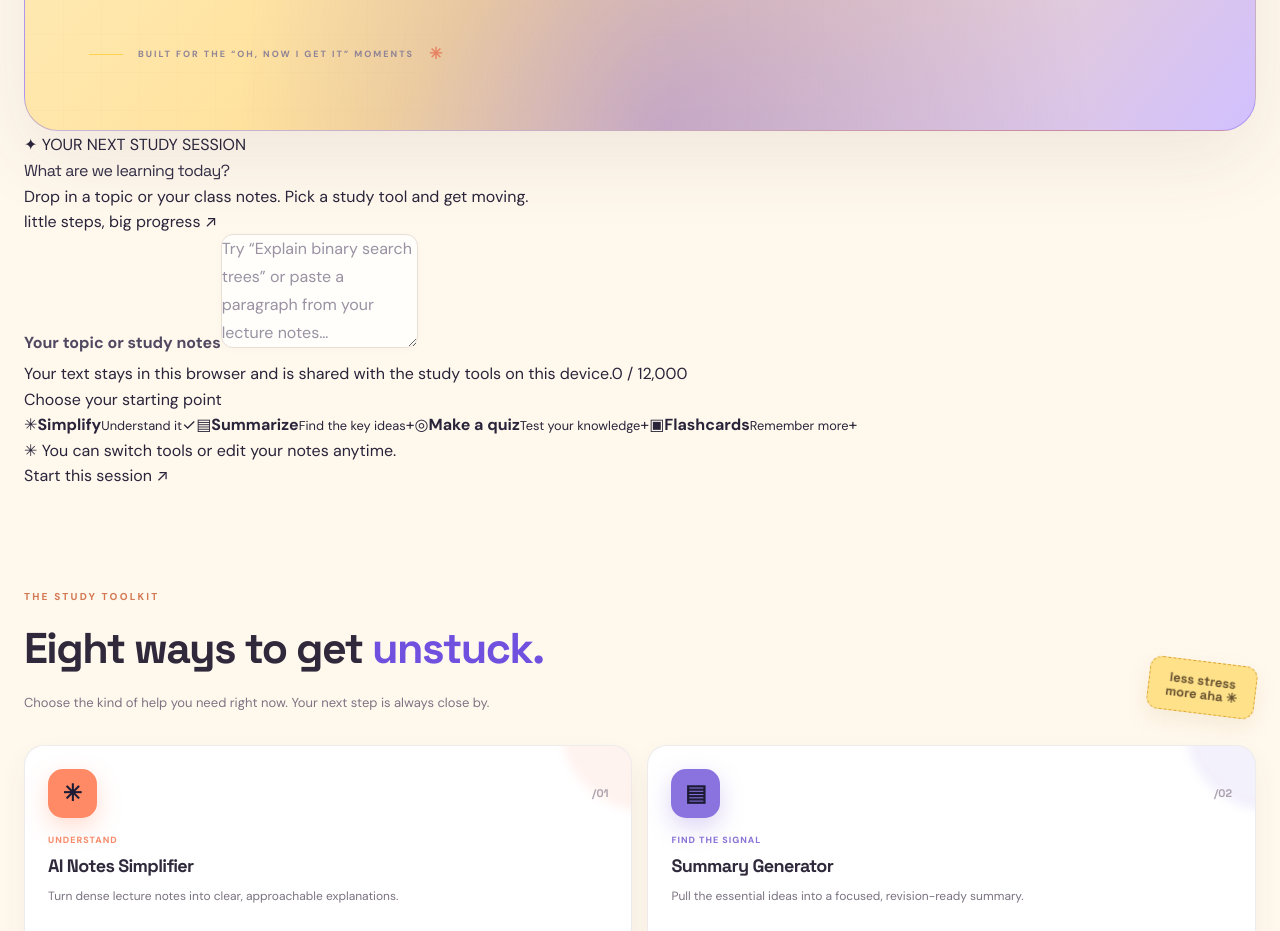
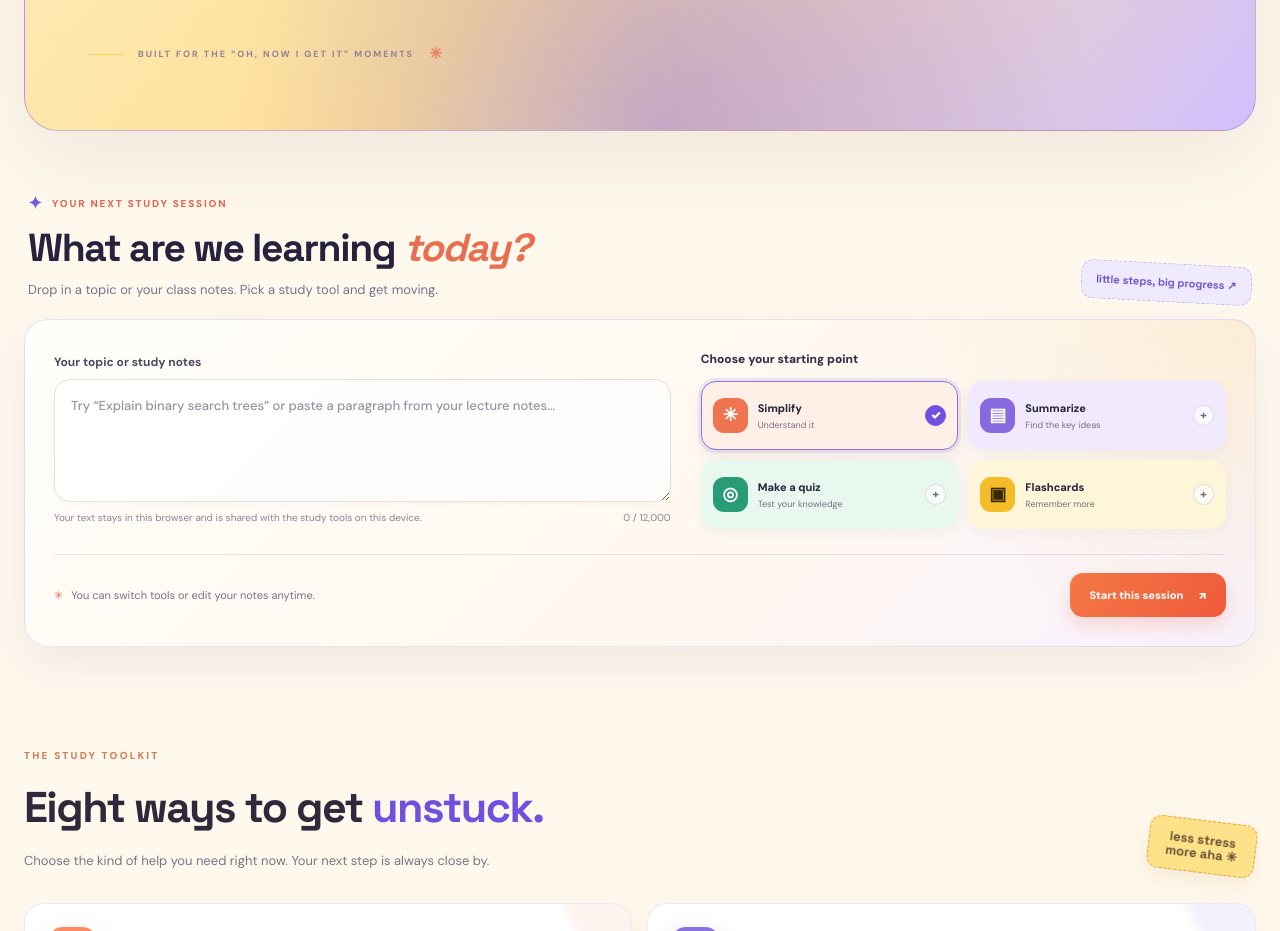
Before and after one commit to mdzubair4g-art/Ai-Study-Assistant, a React (Vite) app: page / in a window 1280 px wide. Shown: the part 800-1731 px from the top of the page. Built offline with nearby package versions, Linux system fonts and the light colour scheme.

Commit message:
Style quick-start study workspace

```diff
--- a/src/App.css
+++ b/src/App.css
@@ -3140,3 +3140,240 @@ body::before {
     min-height: 230px;
   }
 }
+
+
+/* =========================================================
+   QUICK START STUDY WORKSPACE
+   A compact, interactive entry point that passes notes into
+   the existing Simplify, Summary, MCQ and Flashcard flows.
+   ========================================================= */
+.quick-start-section {
+  position: relative;
+  margin: 58px 0 0;
+  animation: quickStartIn .72s cubic-bezier(.2,.7,.2,1) both;
+}
+.quick-start-heading {
+  display: flex;
+  align-items: flex-end;
+  justify-content: space-between;
+  gap: 22px;
+  margin: 0 4px 18px;
+}
+.quick-start-kicker {
+  display: flex;
+  align-items: center;
+  gap: 8px;
+  margin: 0 0 9px;
+  color: #df654b;
+  font-size: 10px;
+  font-weight: 900;
+  letter-spacing: 1.8px;
+}
+.quick-start-kicker span { color: #7758df; font-size: 17px; }
+.quick-start-heading h2 {
+  margin: 0;
+  color: #25233d !important;
+  font-family: "Space Grotesk", sans-serif;
+  font-size: clamp(27px, 3.6vw, 39px);
+  font-weight: 750;
+  letter-spacing: -1.8px;
+  line-height: 1.08;
+}
+.quick-start-heading h2 span {
+  color: #e96d4f;
+  font-style: italic;
+}
+.quick-start-heading > div:first-child > p:last-child {
+  margin: 10px 0 0;
+  color: #77738d !important;
+  font-size: 13px;
+}
+.quick-start-doodle {
+  flex-shrink: 0;
+  padding: 10px 14px;
+  border: 1px dashed rgba(112,80,223,.35);
+  border-radius: 12px;
+  color: #7154cf;
+  background: #f0eaff;
+  font-family: "Space Grotesk", sans-serif;
+  font-size: 11px;
+  font-weight: 800;
+  transform: rotate(3deg);
+}
+.quick-start-card {
+  display: grid;
+  grid-template-columns: minmax(0,1.08fr) minmax(0,.92fr);
+  gap: 25px 30px;
+  padding: clamp(18px,3vw,29px);
+  border: 1px solid rgba(112,80,223,.14);
+  border-radius: 24px;
+  background:
+    radial-gradient(circle at 100% 0%, rgba(255,198,41,.16), transparent 28%),
+    linear-gradient(135deg, #fffefa 0%, #fff8ef 58%, #f8f2ff 100%);
+  box-shadow: 0 18px 46px rgba(68,49,104,.075);
+}
+.quick-start-input-wrap,
+.quick-start-tools { min-width: 0; }
+.quick-start-input-wrap label,
+.quick-start-label {
+  display: block;
+  margin: 0 0 11px;
+  color: #302d4d;
+  font-size: 12px;
+  font-weight: 850;
+}
+.quick-start-card textarea {
+  display: block;
+  width: 100%;
+  min-height: 154px;
+  padding: 15px 16px;
+  resize: vertical;
+  border: 1px solid #e8dfd8 !important;
+  border-radius: 16px;
+  color: #29263e !important;
+  background: rgba(255,255,255,.88) !important;
+  font: 500 13px/1.7 "DM Sans", Inter, sans-serif;
+  box-shadow: inset 0 1px 2px rgba(32,26,55,.025);
+  transition: border-color .2s ease, box-shadow .2s ease, background .2s ease;
+}
+.quick-start-card textarea::placeholder { color: #a19bad !important; }
+.quick-start-card textarea:focus {
+  border-color: #9c82ed !important;
+  background: #fff !important;
+  box-shadow: 0 0 0 4px rgba(112,80,223,.11);
+  outline: none;
+}
+.quick-start-input-meta {
+  display: flex;
+  align-items: flex-start;
+  justify-content: space-between;
+  gap: 12px;
+  margin-top: 8px;
+  color: #8a8497;
+  font-size: 10px;
+  line-height: 1.5;
+}
+.quick-start-input-meta span:first-child { max-width: 78%; }
+.quick-start-input-meta span:last-child { flex-shrink: 0; font-variant-numeric: tabular-nums; }
+.quick-start-tools { display: flex; flex-direction: column; }
+.quick-start-label { margin-bottom: 11px; }
+.quick-start-tool-grid {
+  display: grid;
+  grid-template-columns: repeat(2,minmax(0,1fr));
+  gap: 10px;
+}
+.quick-start-tool {
+  position: relative;
+  min-width: 0;
+  min-height: 69px;
+  display: flex;
+  align-items: center;
+  gap: 10px;
+  padding: 11px;
+  border: 1px solid transparent;
+  border-radius: 15px;
+  color: #29263e;
+  text-align: left;
+  background: #fff;
+  box-shadow: 0 4px 13px rgba(49,39,73,.045);
+  transition: transform .2s ease, border-color .2s ease, box-shadow .2s ease;
+}
+.quick-start-tool:hover { transform: translateY(-3px); box-shadow: 0 9px 19px rgba(49,39,73,.09); }
+.quick-start-tool.selected { border-color: #8a70e2; box-shadow: 0 0 0 3px rgba(112,80,223,.11), 0 8px 18px rgba(49,39,73,.07); }
+.quick-start-tool.peach { background: #fff0e7; }
+.quick-start-tool.lilac { background: #f1eaff; }
+.quick-start-tool.mint { background: #e8f8ef; }
+.quick-start-tool.butter { background: #fff5d8; }
+.quick-start-tool-icon {
+  width: 35px;
+  height: 35px;
+  flex-shrink: 0;
+  display: grid;
+  place-items: center;
+  border-radius: 11px;
+  color: #fff;
+  background: #ef744f;
+  font-size: 18px;
+  font-weight: 900;
+}
+.quick-start-tool.lilac .quick-start-tool-icon { background: #8969df; }
+.quick-start-tool.mint .quick-start-tool-icon { background: #299b77; }
+.quick-start-tool.butter .quick-start-tool-icon { color: #382900; background: #f5bc29; }
+.quick-start-tool-copy { display: grid; gap: 3px; min-width: 0; }
+.quick-start-tool-copy strong { color: #29263e; font-size: 11px; font-weight: 900; }
+.quick-start-tool-copy small { color: #777187; font-size: 9px; line-height: 1.35; }
+.quick-start-tool-check {
+  margin-left: auto;
+  width: 21px;
+  height: 21px;
+  flex-shrink: 0;
+  display: grid;
+  place-items: center;
+  border: 1px solid rgba(64,54,94,.15);
+  border-radius: 50%;
+  color: #716c82;
+  background: rgba(255,255,255,.7);
+  font-size: 12px;
+  font-weight: 900;
+}
+.quick-start-tool.selected .quick-start-tool-check { color: #fff; border-color: #7050df; background: #7050df; }
+.quick-start-submit-row {
+  grid-column: 1 / -1;
+  display: flex;
+  align-items: center;
+  justify-content: space-between;
+  gap: 16px;
+  padding-top: 18px;
+  border-top: 1px solid rgba(88,72,122,.12);
+}
+.quick-start-submit-row p {
+  margin: 0;
+  color: #77738a;
+  font-size: 11px;
+}
+.quick-start-submit-row p span { color: #e96d4f; margin-right: 5px; }
+.quick-start-submit {
+  display: inline-flex;
+  align-items: center;
+  justify-content: center;
+  gap: 15px;
+  min-height: 44px;
+  padding: 0 19px;
+  border: 0;
+  border-radius: 13px;
+  color: #fff !important;
+  background: linear-gradient(115deg,#f47745,#ef5b3b);
+  box-shadow: 0 8px 18px rgba(239,91,59,.2);
+  font-size: 11px;
+  font-weight: 900;
+  white-space: nowrap;
+  transition: transform .2s ease, box-shadow .2s ease;
+}
+.quick-start-submit:hover { transform: translateY(-2px); box-shadow: 0 12px 23px rgba(239,91,59,.27); }
+@keyframes quickStartIn {
+  from { opacity: 0; transform: translateY(16px); }
+  to { opacity: 1; transform: translateY(0); }
+}
+@media (max-width: 820px) {
+  .quick-start-card { grid-template-columns: minmax(0,1fr); }
+  .quick-start-card textarea { min-height: 130px; }
+}
+@media (max-width: 560px) {
+  .quick-start-section { margin-top: 38px; }
+  .quick-start-heading { align-items: flex-start; }
+  .quick-start-doodle { display: none; }
+  .quick-start-heading h2 { font-size: clamp(25px,7vw,32px); }
+  .quick-start-card { gap: 20px; padding: 15px; border-radius: 19px; }
+  .quick-start-tool-grid { gap: 8px; }
+  .quick-start-tool { min-height: 66px; padding: 9px; gap: 8px; }
+  .quick-start-tool-icon { width: 31px; height: 31px; }
+  .quick-start-tool-copy strong { font-size: 10px; }
+  .quick-start-tool-copy small { font-size: 8px; }
+  .quick-start-submit-row { align-items: stretch; flex-direction: column; }
+  .quick-start-submit-row p { line-height: 1.5; }
+  .quick-start-submit { width: 100%; }
+}
+@media (prefers-reduced-motion: reduce) {
+  .quick-start-section { animation: none; }
+  .quick-start-tool,.quick-start-submit { transition: none; }
+}
```
